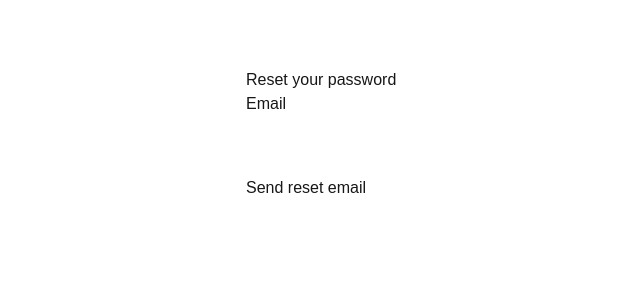
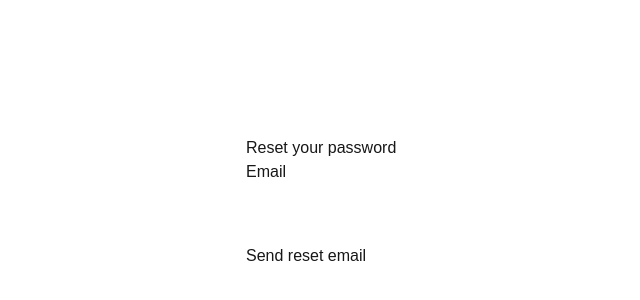
Before and after one commit to fouzan01/thunderbloop, a Next.js app: page /auth/reset in a window 1280 px wide. Shown: the top 300 px of the page, without its empty margins (154-794 px from the left). Built offline with nearby package versions, Linux system fonts and the light colour scheme; no server answers.

Commit message:
Fix: make /auth/reset page server-only and render client ResetForm

```diff
--- a/app/auth/reset/page.tsx
+++ b/app/auth/reset/page.tsx
@@ -1,13 +1,14 @@
-// app/auth/reset/page.tsx
-import React, { Suspense } from "react";
 import ResetForm from "./ResetForm";
 
+export const metadata = {
+  title: "Reset password",
+};
+
 export default function ResetPage() {
+  // server component: does NOT use any client-only hooks
   return (
-    <main>
-      <Suspense fallback={<div>Loading...</div>}>
-        <ResetForm />
-      </Suspense>
+    <main style={{ maxWidth: 760, margin: "48px auto", padding: 20 }}>
+      <ResetForm />
     </main>
   );
 }
```
